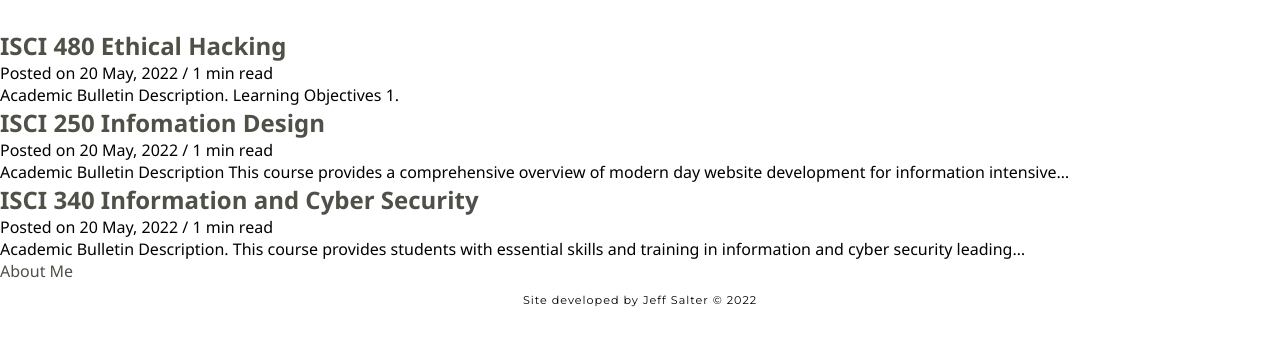
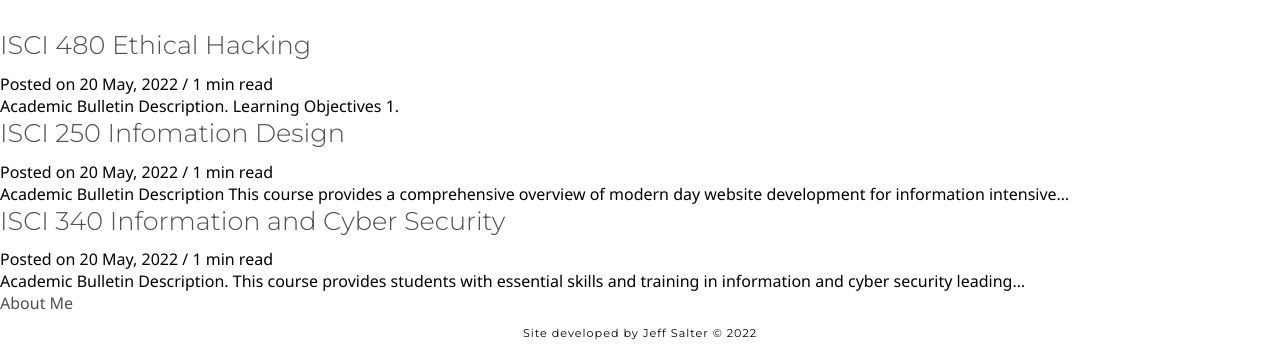
Before and after one commit to Goldfinger63/salter-02, a Gatsby site: page /blog in a window 1280 px wide. Shown: the part 518-869 px from the top of the page. Before the commit the page ends 836 px from the top, so only its background shows below. Built offline with nearby package versions, Linux system fonts and the light colour scheme; Gatsby itself is replaced by a stand-in of ours.

Commit message:
css updates

```diff
--- a/src/components/blogpost.module.css
+++ b/src/components/blogpost.module.css
@@ -1,5 +1,11 @@
 .sectionTitle {
     font-weight: 300;
-   font-family: 'Julius Sans One', cursive;
-   font-size: 2.0em;margin-bottom: 1em;
+    font-family: 'Julius Sans One', cursive;
+    font-size: 2.0em;margin-bottom: 1em;
 }
+.blogTitle {
+    font-weight: 300;
+    font-family: 'Montserrat', sans-serif;
+    font-size: 1.6em;
+    margin-bottom: .5em;
+}
--- a/src/pages/blog.js
+++ b/src/pages/blog.js
@@ -2,7 +2,7 @@
 import * as React from "react"
 import { Link, useStaticQuery, graphql } from 'gatsby'
 import Layout from "../components/layout"
-import { sectionTitle } from "../components/blogpost.module.css"
+import { sectionTitle, blogTitle } from "../components/blogpost.module.css"
 
 // Step 2: Define your component
 const BlogPage = () => {
@@ -37,7 +37,7 @@ const BlogPage = () => {
             {data.allMarkdownRemark.edges.map(edge =>{
               return (
                 <li key={edge.node.id}>
-                  <h2>
+                  <h2 className={blogTitle}>
                     <Link to={`/blog/${edge.node.fields.slug}/`}>
                       {edge.node.frontmatter.title}
                     </Link>
```
